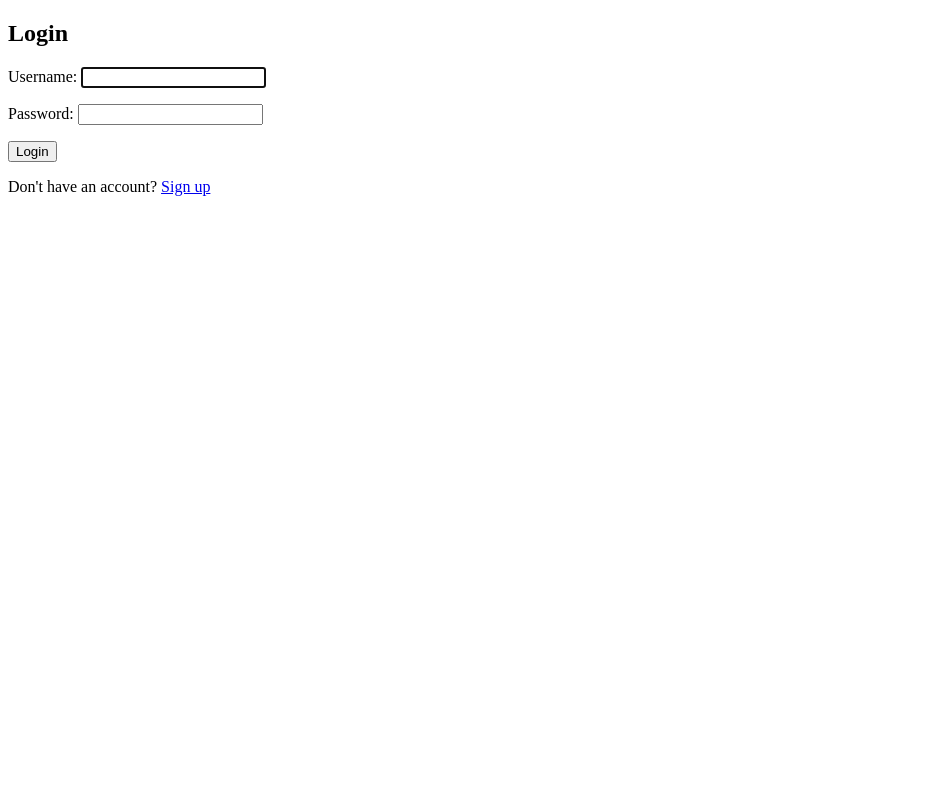
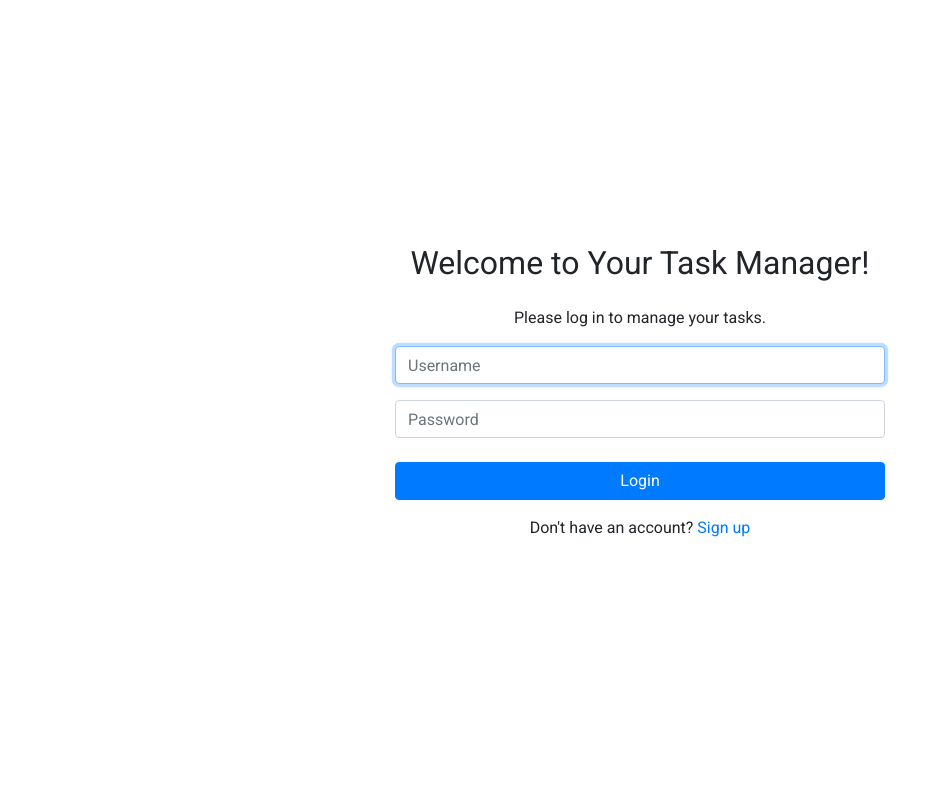
Before and after one commit to adamant-antithesis/todo_test, a Django app: page / in a window 1280 px wide. Shown: the whole page, without its empty margins (0-944 px from the left). Run offline with Django 5.2, Linux system fonts and the light colour scheme; some libraries are stand-ins or nearby versions.

Commit message:
Added styles for login page

```diff
--- /dev/null
+++ b/task_manager_test/task_manager/static/css/styles.css
@@ -0,0 +1,13 @@
+body {
+    font-family: 'Roboto', sans-serif;
+    display: flex;
+    justify-content: center;
+    align-items: center;
+    height: 100vh;
+}
+
+.login-container {
+    width: 100%;
+    max-width: 1050px;
+    padding: 20px;
+}
--- a/task_manager_test/task_manager/templates/registration/login.html
+++ b/task_manager_test/task_manager/templates/registration/login.html
@@ -1,16 +1,34 @@
+{% load static %}
+
 <!DOCTYPE html>
 <html lang="en">
 <head>
     <meta charset="UTF-8">
+    <meta name="viewport" content="width=device-width, initial-scale=1.0">
     <title>Login</title>
+    <link href="https://stackpath.bootstrapcdn.com/bootstrap/4.5.2/css/bootstrap.min.css" rel="stylesheet">
+    <link rel="stylesheet" type="text/css" href="{% static 'css/styles.css' %}">
+    <link rel="stylesheet" href="https://fonts.googleapis.com/css?family=Roboto">
 </head>
 <body>
-    <h2>Login</h2>
-    <form method="post">
-        {% csrf_token %}
-        {{ form.as_p }}
-        <button type="submit">Login</button>
-    </form>
-    <p>Don't have an account? <a href="{% url 'signup' %}">Sign up</a></p>
+    <div class="container login-container">
+        <div class="row justify-content-center">
+            <div class="col-md-6">
+                <h2 class="text-center mb-4">Welcome to Your Task Manager!</h2>
+                <p class="text-center">Please log in to manage your tasks.</p>
+                <form method="post">
+                    {% csrf_token %}
+                    <div class="form-group">
+                        <input type="text" name="username" class="form-control mx-auto" placeholder="Username" required autofocus>
+                    </div>
+                    <div class="form-group">
+                        <input type="password" name="password" class="form-control mx-auto" placeholder="Password" required>
+                    </div>
+                    <button type="submit" class="btn btn-primary btn-block mt-4">Login</button>
+                </form>
+                <p class="text-center mt-3">Don't have an account? <a href="{% url 'signup' %}">Sign up</a></p>
+            </div>
+        </div>
+    </div>
 </body>
 </html>
```
